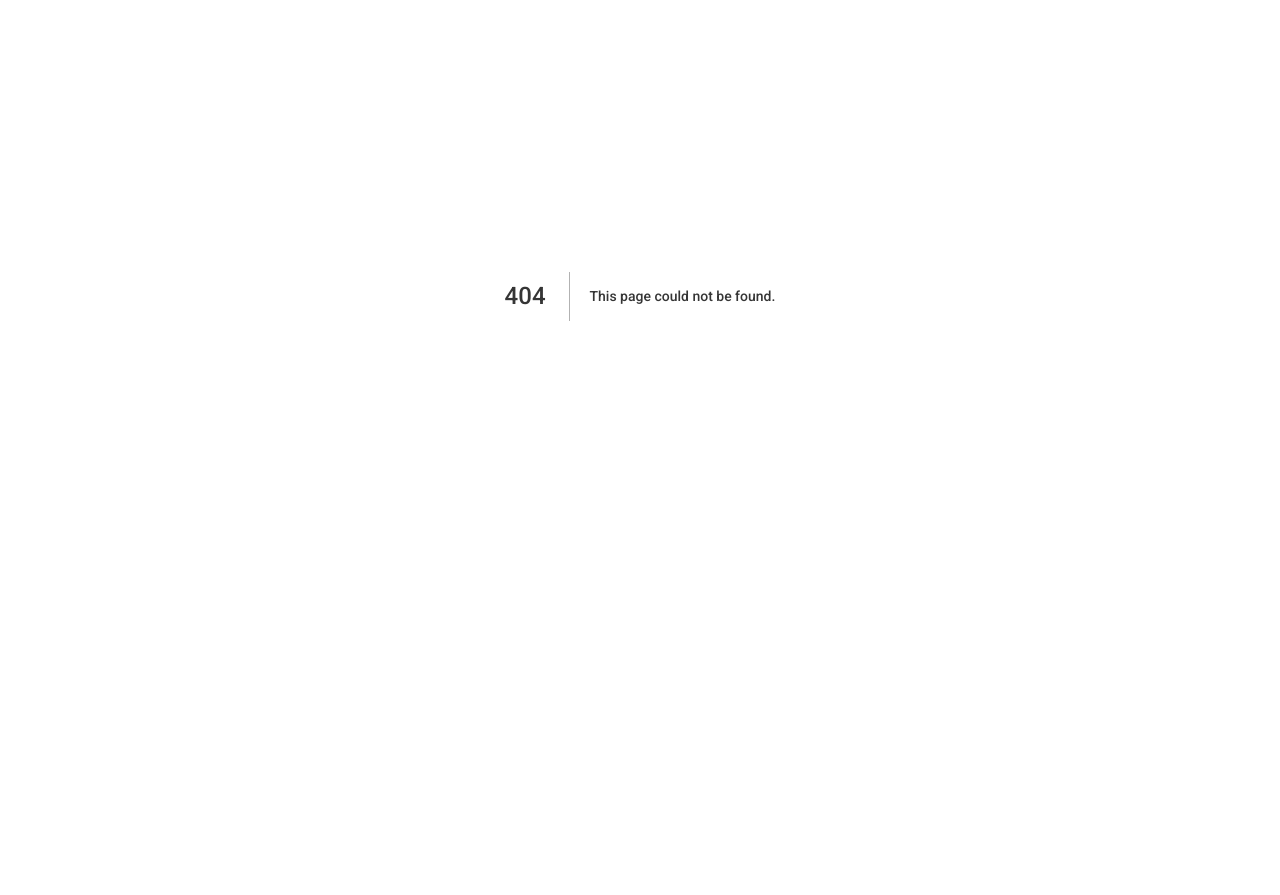
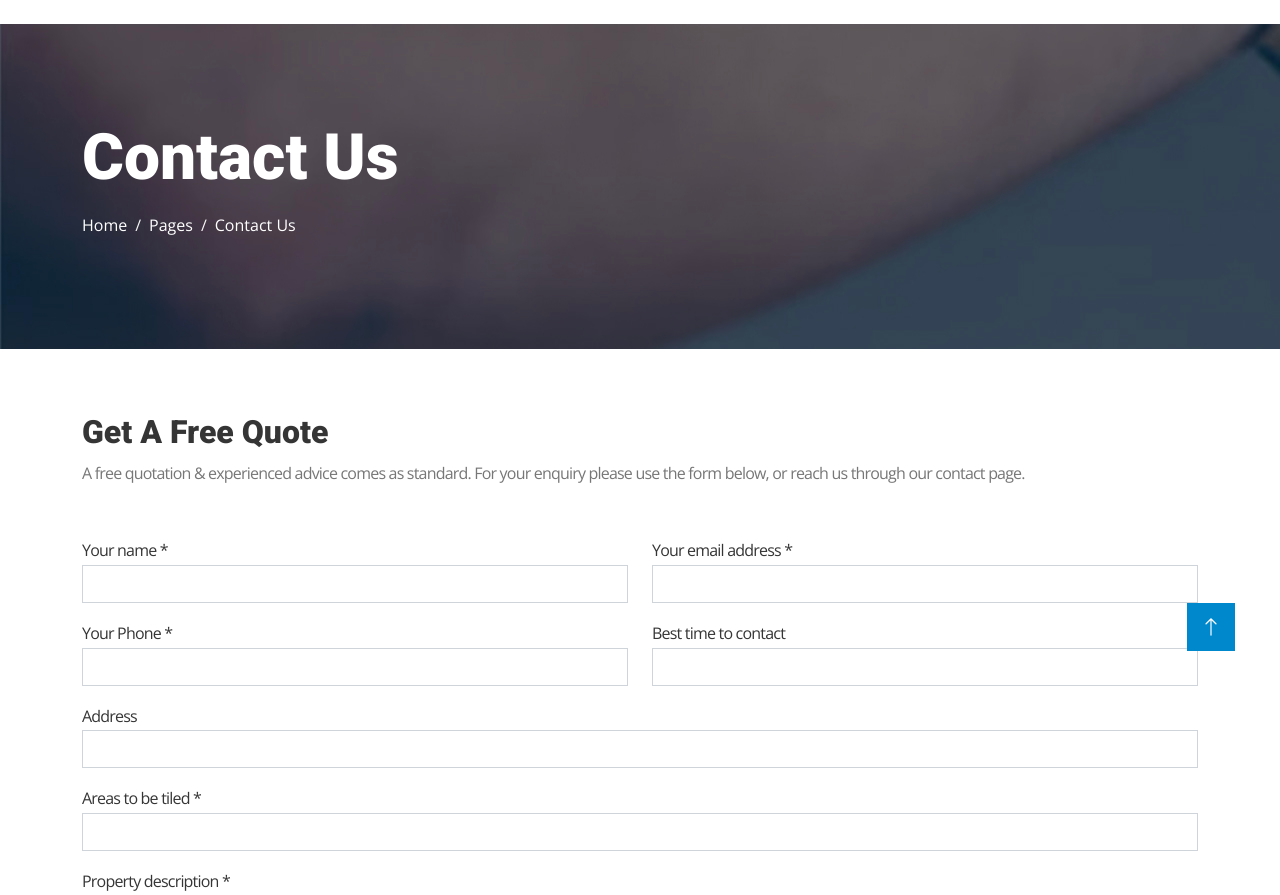
Before and after one commit to hanter902/web-construction, a Next.js app: page /contact-us in a window 1280 px wide. Before the commit this address had no page. Shown: the part 104-999 px from the top of the page. Before the commit the page ends 800 px from the top, so only its background shows below. Built offline with nearby package versions, Linux system fonts and the light colour scheme.

Commit message:
ourTeam, contactUs

```diff
--- a/src/pages/components/layout/Navbar.tsx
+++ b/src/pages/components/layout/Navbar.tsx
@@ -23,6 +23,7 @@ export default function Navbar() {
                     <Link href="/services" className={clsx("nav-item nav-link", { "active": router.pathname === "/services" })}>Services</Link>
                     <Link href="/galleries" className={clsx("nav-item nav-link", { "active": router.pathname === "/galleries" })}>Galleries</Link>
                     <Link href="/our-team" className={clsx("nav-item nav-link", { "active": router.pathname === "/our-team" })}>Our Team</Link>
+                    <Link href="/contact-us" className={clsx("nav-item nav-link", { "active": router.pathname === "/contact-us" })}>Contact Us</Link>
                     {/* <a href="contact.html" className="nav-item nav-link">Contact</a> */}
                 </div>
             </div>
--- /dev/null
+++ b/src/pages/contact-us.tsx
@@ -0,0 +1,149 @@
+import MasterLayout from "./components/layout/MasterLayout";
+import "animate.css";
+import React, { useEffect } from 'react';
+import bgh from '../../public/img/banner-bre.jpg'
+import CountUp from 'react-countup';
+
+const inlineStyle = {
+    background: `url(${bgh.src})`,
+    backgroundRepeat: 'no-repeat !important',
+    backgroundSize: 'cover !important'
+};
+export default function ContactUs() {
+    const isServer = typeof window === 'undefined'
+    const WOW = !isServer ? require('wowjs') : null
+    useEffect(() => {
+        new WOW.WOW({
+            live: true
+        }).init();
+    }, [])
+    return (
+        <div>
+            <MasterLayout>
+                  {/* <!-- Page Header Start --> */}
+                  <div className="container-fluid page-header py-5 mb-5" style={inlineStyle}>
+                    <div className="container py-5">
+                        <h1 className="display-3 text-white mb-3 animate__animated animate__slideInDown ">Contact Us</h1>
+                        <nav aria-label="breadcrumb animate__animated animate__slideInDown">
+                            <ol className="breadcrumb">
+                                <li className="breadcrumb-item"><a className="text-white" href="#">Home</a></li>
+                                <li className="breadcrumb-item"><a className="text-white" href="#">Pages</a></li>
+                                <li className="breadcrumb-item text-white active" aria-current="page">Contact Us</li>
+                            </ol>
+                        </nav>
+                    </div>
+                </div>
+
+
+                 {/* <!-- Input Start --> */}
+            <div className="page-content">
+					<div className="vc_row wpb_row m-b-xl vc_custom_1542188227814 porto-inner-container"><div className="porto-wrap-container container"><div className="row"><div className="vc_column_container col-md-12"><div className="wpb_wrapper vc_column-inner">
+<div className="wpcf7 js" id="wpcf7-f2432-p75-o1" lang="en-US" dir="ltr">
+<div className="screen-reader-response"><p role="status" aria-live="polite" aria-atomic="true"></p> <ul></ul></div>
+<form action="/top-end-tiling-quotation/#wpcf7-f2432-p75-o1" method="post" className="wpcf7-form init" aria-label="Contact form"  data-status="init">
+<div style={{display: 'none'}}>
+<input type="hidden" name="_wpcf7" value="2432"/>
+<input type="hidden" name="_wpcf7_version" value="5.7.4"/>
+<input type="hidden" name="_wpcf7_locale" value="en_US"/>
+<input type="hidden" name="_wpcf7_unit_tag" value="wpcf7-f2432-p75-o1"/>
+<input type="hidden" name="_wpcf7_container_post" value="75"/>
+<input type="hidden" name="_wpcf7_posted_data_hash" value=""/>
+<input type="hidden" name="_wpcf7_recaptcha_response" value="03AFcWeA6OHyjN4r5Q3-nt_snFded8RBzQ4O-TwdJA07Otiwt04S2iAG2MGzWSa1hNxFxHn7lgYpsW69f7ZeyXI2bv3PLfw8_QlSqfpPqwbMjt8UL5wKuUaC2s2EDE4T3isBAWYMetoeVGPn56cqjt_w39ulkmyMuH3ho1DNmsLEDMmaDRcvdsKv0FtWgkQIB6rf0Vi7IKo8BLKUbLf-E4N5XjmtA0q_ZkoEsYHJWXqFTTuBoMu6GE9lfXAdM-n2HoloZBkk4Yd-swPY8Y6TwdiBHIU8joTpQCxPhtum5vhPBYIFCZvXSoroR68VFh8PEu4s32lZNa76tx0bU5aaqN6tV3GoBShSuZoFN9UOR7IvlaA3r_Ik7DunFU1p0D7fRCpCxgQs_dhZDoOpfCLunYwQF9kijE2d8lMlJ0jWC__FPocfpjl7hu_4Ylx_df-bylfsSYvxwv996Sid9nSjvh-EPYSoCVMCal9uYIpDo30CFlLQwMog3agA76XMeKmu27eHGuj68KstNnX5niQpFNanpZJuqj6Pju31gvCABlXYPuccnEcbs6gFw"/>
+</div>
+<h2 className="short mb-2"><b>Get A Free Quote</b>
+</h2>
+<p className="mb-5">A free quotation &amp; experienced advice comes as standard. For your enquiry please use the form below, or reach us through our contact page.
+</p>
+<div className="row form-row">
+	<div className="col-lg-6">
+		<div className="form-group">
+			<p><label className="font-weight-bold text-dark">Your name *</label><br/>
+<span className="wpcf7-form-control-wrap" data-name="your-name">
+    <input className="wpcf7-form-control wpcf7-text wpcf7-validates-as-required form-control" id="contact-name" aria-required="true" aria-invalid="false" value="" type="text" name="your-name"/></span>
+			</p>
+		</div>
+	</div>
+	<div className="col-lg-6">
+		<div className="form-group">
+			<p><label className="font-weight-bold text-dark">Your email address *</label><br/>
+<span className="wpcf7-form-control-wrap" data-name="your-email">
+    <input className="wpcf7-form-control wpcf7-text wpcf7-email wpcf7-validates-as-required wpcf7-validates-as-email form-control" id="contact-email" aria-required="true" aria-invalid="false" value="" type="email" name="your-email"/></span>
+			</p>
+		</div>
+	</div>
+	<div className="col-lg-6">
+		<div className="form-group">
+			<p><label className="font-weight-bold text-dark">Your Phone *</label><br/>
+<span className="wpcf7-form-control-wrap" data-name="your-phone">
+    <input className="wpcf7-form-control wpcf7-text wpcf7-tel wpcf7-validates-as-required wpcf7-validates-as-tel form-control" id="contact-phone" aria-required="true" aria-invalid="false" value="" type="tel" name="your-phone"/></span>
+			</p>
+		</div>
+	</div>
+	<div className="col-lg-6">
+		<div className="form-group">
+			<p><label className="font-weight-bold text-dark">Best time to contact</label><br/>
+<span className="wpcf7-form-control-wrap" data-name="your-time">
+    <input className="wpcf7-form-control wpcf7-text form-control" id="contact-time" aria-invalid="false" value="" type="text" name="your-time"/></span>
+			</p>
+		</div>
+	</div>
+	<div className="col-lg-12">
+		<div className="form-group">
+			<p><label className="font-weight-bold text-dark">Address</label><br/>
+<span className="wpcf7-form-control-wrap" data-name="your-address">
+    <input className="wpcf7-form-control wpcf7-text form-control" id="contact-address" aria-invalid="false" value="" type="text" name="your-address"/></span>
+			</p>
+		</div>
+	</div>
+	<div className="col-lg-12">
+		<div className="form-group">
+			<p><label className="font-weight-bold text-dark">Areas to be tiled *</label><br/>
+<span className="wpcf7-form-control-wrap" data-name="your-areas">
+    <input className="wpcf7-form-control wpcf7-text wpcf7-validates-as-required form-control" id="contact-areas" aria-required="true" aria-invalid="false" value="" type="text" name="your-areas"/></span>
+			</p>
+		</div>
+	</div>
+	<div className="col-lg-12">
+		<div className="form-group">
+			<p><label className="font-weight-bold text-dark">Property description *</label><br/>
+<span className="wpcf7-form-control-wrap" data-name="your-description"><textarea rows={10} className="wpcf7-form-control wpcf7-textarea wpcf7-validates-as-required form-control" id="contact-description" aria-required="true" aria-invalid="false" name="your-description"></textarea></span>
+			</p>
+		</div>
+	</div>
+	<div className="col-lg-12">
+		<div className="form-group">
+			<p><label className="font-weight-bold text-dark">Expected deadline *</label><br/>
+<span className="wpcf7-form-control-wrap" data-name="your-deadline">
+    <input className="wpcf7-form-control wpcf7-text wpcf7-validates-as-required form-control" id="contact-deadline" aria-required="true" aria-invalid="false" value="" type="text" name="your-deadline"/></span>
+			</p>
+		</div>
+	</div>
+	<div className="col-lg-12">
+		<div className="form-group">
+			<p><label className="font-weight-bold text-dark">Extra comments *</label><br/>
+<span className="wpcf7-form-control-wrap" data-name="your-comments"><textarea rows={10} className="wpcf7-form-control wpcf7-textarea wpcf7-validates-as-required form-control" id="contact-comments" aria-required="true" aria-invalid="false" name="your-comments"></textarea></span>
+			</p>
+		</div>
+	</div>
+<hr/>
+	<div className="col-lg-12">
+		<div className="form-group">
+			<p>
+                <input className="wpcf7-form-control has-spinner wpcf7-submit btn btn-primary btn-modern" type="submit" value="Submit quote"/><span className="wpcf7-spinner"></span>
+			</p>
+		</div>
+	</div>
+</div><div className="wpcf7-response-output" aria-hidden="true"></div>
+</form>
+</div>
+</div>
+</div>
+</div>
+</div>
+</div>
+				</div>
+                {/* <!-- Input End --> */}
+            </MasterLayout>
+        </div>
+    )
+}
```
Also changed, not shown: src/pages/our-team.tsx (+4 -11 lines).
